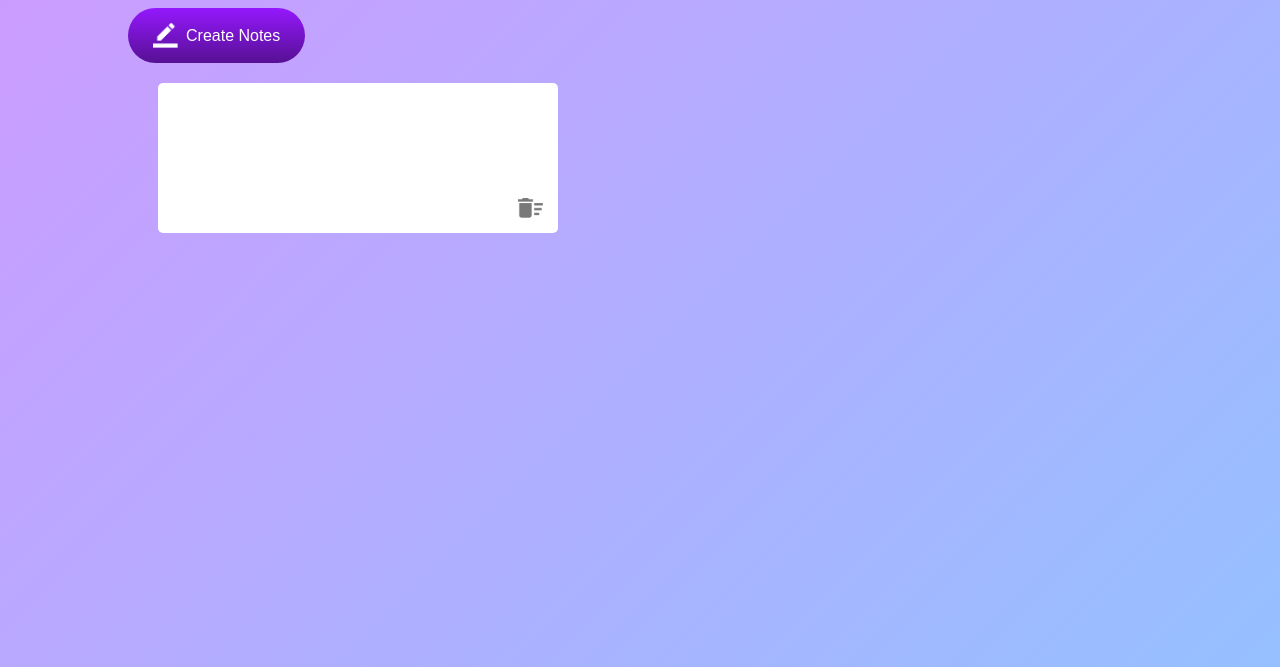
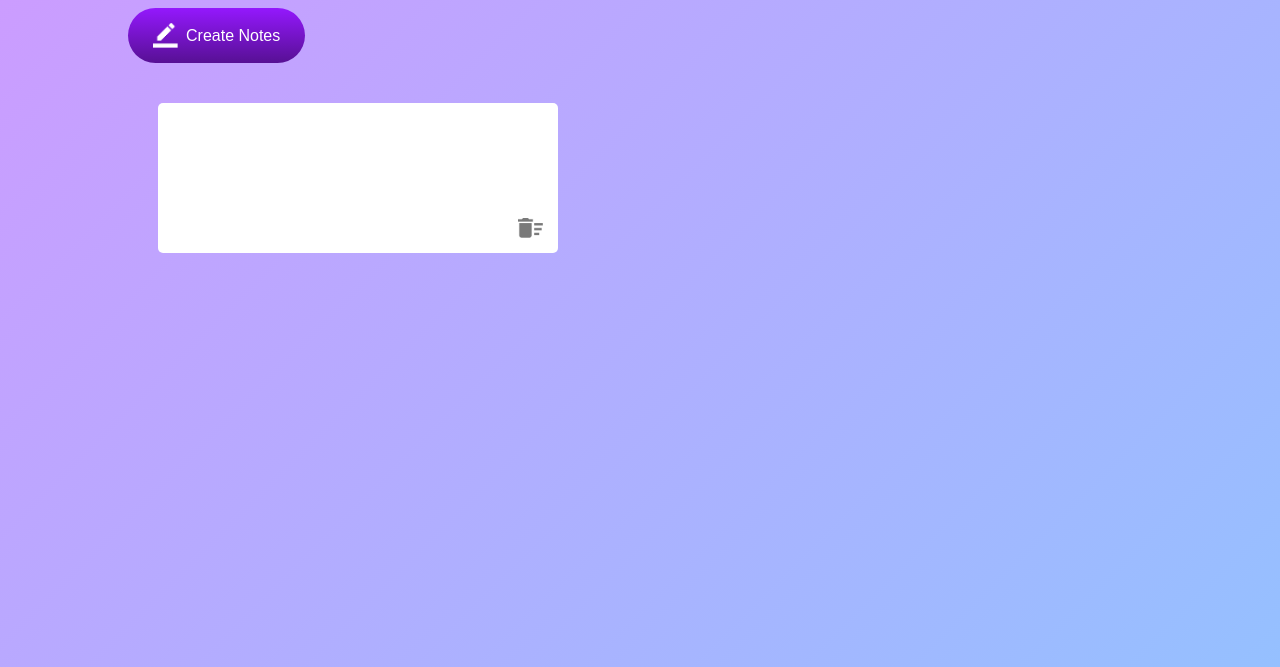
Before and after one commit to MarcelWng7/notes, a plain HTML site: page index.html in a window 1280 px wide. Both pictures are taken after a click on the button "Create Notes". Shown: the part 133-800 px from the top of the page. Drawn offline with Linux system fonts and the light colour scheme.

Commit message:
Update style.css

```diff
--- a/css/style.css
+++ b/css/style.css
@@ -54,7 +54,7 @@ body {
 
 .input-box {
     position: relative;
-    width: 100%;
+    width: calc(33.333% - 20px);
     max-width: 500px;
     min-height: 150px;
     background: #ffffff;
@@ -78,6 +78,15 @@ body {
     cursor: pointer;
 }
 
+.notes-container {
+    display: flex;
+    flex-wrap: wrap;
+    justify-content: flex-start;
+    align-content: flex-start;
+    gap: 20px;
+    margin-top: 20px;
+}
+
 @media only screen and (min-width: 425px) {
     .input-box {
         position: relative;
```
